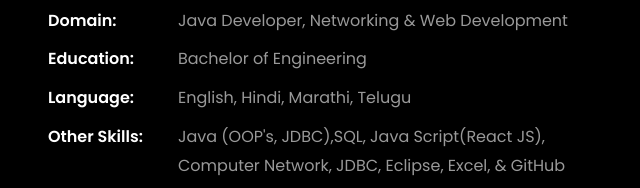
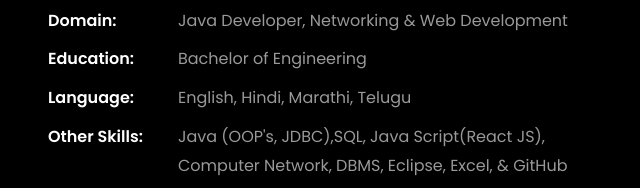
Before and after one commit to Rameshwar09/Portfolio, a plain HTML site: page index.html in a window 1280 px wide. Shown: the part 1206-1394 px from the top of the page, 640-1280 px from the left. Drawn offline with Linux system fonts and the light colour scheme; files whose address does not match are found by name.

Commit message:
Update index.html

```diff
--- a/index.html
+++ b/index.html
@@ -276,7 +276,7 @@
 									<li class="d-flex"><span>Domain:</span> <span>Java Developer, Networking &amp; Web Development</span></li>
 									<li class="d-flex"><span>Education:</span> <span>Bachelor of Engineering</span></li>
 									<li class="d-flex"><span>Language:</span> <span>English, Hindi, Marathi, Telugu</span></li>
-									<li class="d-flex"><span>Other Skills:</span> <span>Java (OOP's, JDBC),SQL, Java Script(React JS), Computer Network, JDBC, Eclipse, Excel, &amp; GitHub</span></li>
+									<li class="d-flex"><span>Other Skills:</span> <span>Java (OOP's, JDBC),SQL, Java Script(React JS), Computer Network, DBMS, Eclipse, Excel, &amp; GitHub</span></li>
 									<li class="d-flex"><span>Interest:</span> <span>Traveling, Photography, Teaching &amp; Learning new things </span></li>
 
 								</ul>
```
